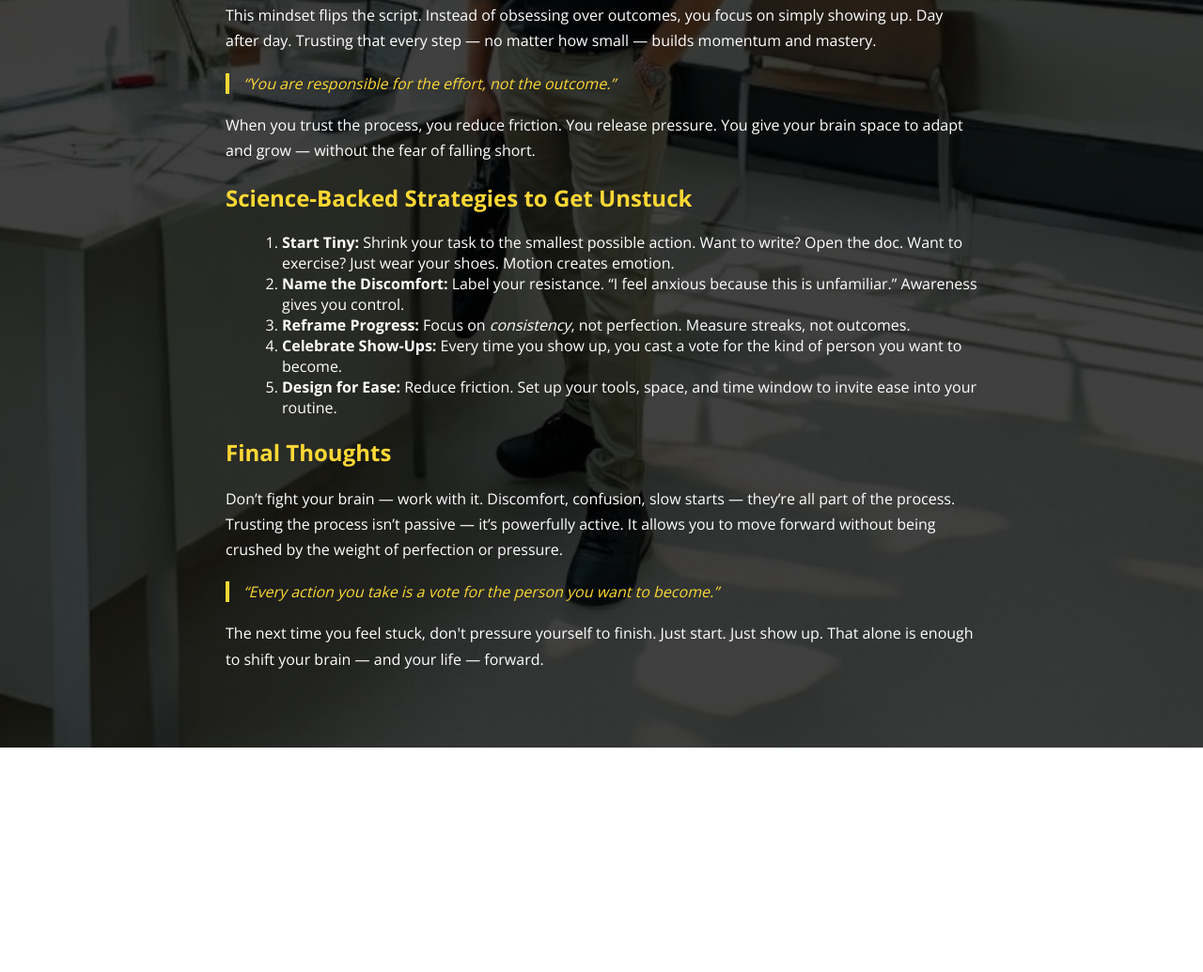
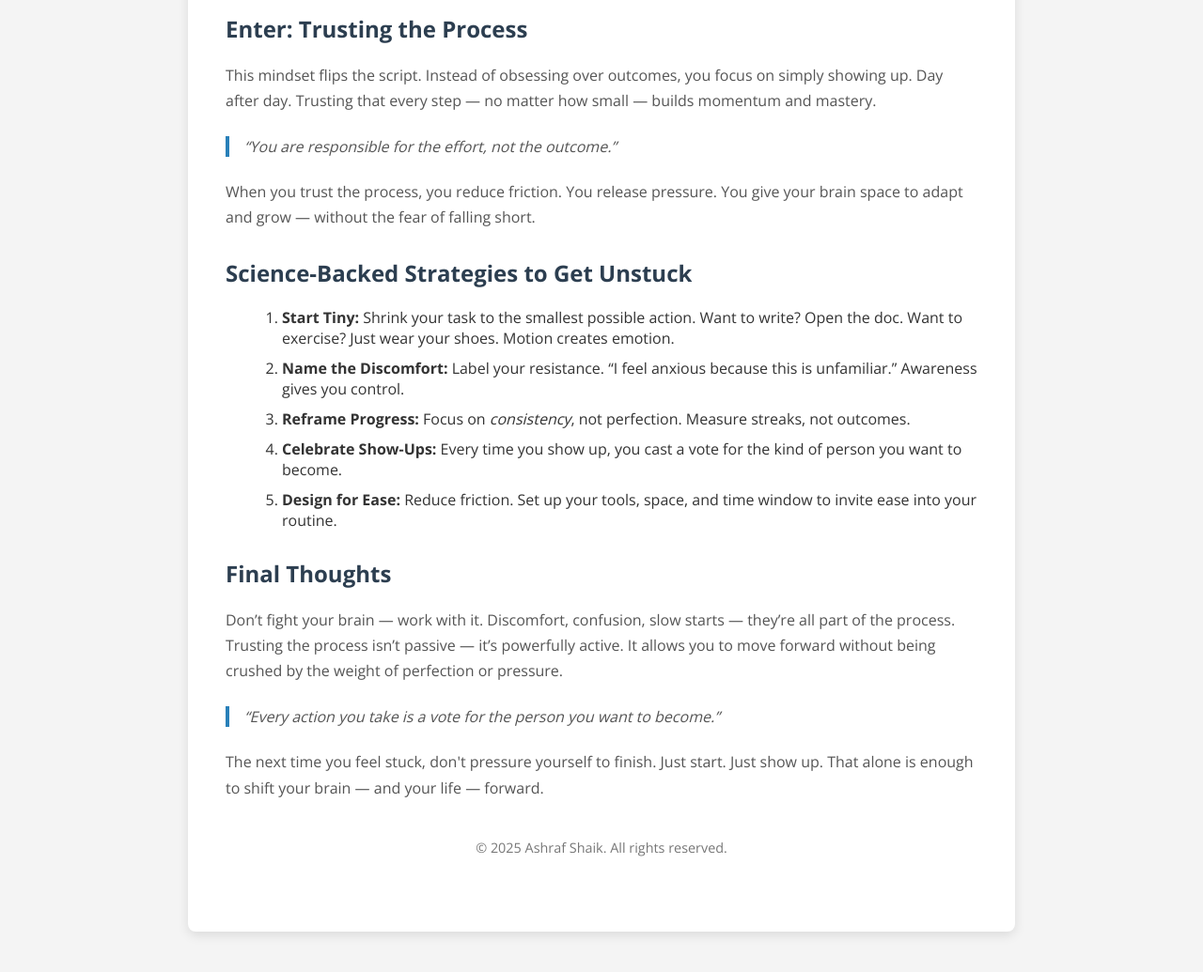
Before and after one commit to ashshaik-ai/ashshaik-ai.github.io, a plain HTML site: page start-stop-struggle.html in a window 1280 px wide. Shown: the part 753-1788 px from the top of the page at 94% size. Before the commit the page ends 1549 px from the top, so only its background shows below. Drawn offline with nearby package versions, Linux system fonts and the light colour scheme.

Commit message:
Update start-stop-struggle.html

```diff
--- a/start-stop-struggle.html
+++ b/start-stop-struggle.html
@@ -2,51 +2,65 @@
 <html lang="en">
 <head>
   <meta charset="UTF-8" />
-  <meta name="viewport" content="width=device-width, initial-scale=1.0" />
+  <meta name="viewport" content="width=device-width, initial-scale=1.0"/>
   <title>From Pressure to Peace: How Trusting the Process Unlocks True Progress</title>
   <link href="https://fonts.googleapis.com/css2?family=Open+Sans:wght@400;700&display=swap" rel="stylesheet">
   <style>
     body {
       margin: 0;
       font-family: 'Open Sans', sans-serif;
-      color: #fff;
-      background: linear-gradient(rgba(0, 0, 0, 0.75), rgba(0, 0, 0, 0.75)), url('dp3.jpg') no-repeat center center/cover;
+      color: #333;
+      background: #f4f4f4;
     }
     .container {
       max-width: 800px;
-      margin: auto;
-      padding: 60px 20px;
+      background: #fff;
+      margin: 60px auto;
+      padding: 40px;
+      border-radius: 8px;
+      box-shadow: 0 4px 12px rgba(0,0,0,0.1);
     }
     h1, h2 {
-      color: #fdd835;
+      color: #2c3e50;
+      margin-top: 1.2em;
     }
     p {
       line-height: 1.7;
-      margin-bottom: 20px;
+      margin-bottom: 1.2em;
+      color: #555;
     }
     blockquote {
-      border-left: 4px solid #fdd835;
-      padding-left: 15px;
-      margin: 20px 0;
+      border-left: 4px solid #2980b9;
+      padding-left: 16px;
+      margin: 24px 0;
       font-style: italic;
-      color: #fdd835;
+      color: #555;
     }
     ol {
       margin-left: 20px;
     }
+    ol li {
+      margin-bottom: 10px;
+    }
     a {
-      color: #fdd835;
+      color: #2980b9;
+      text-decoration: none;
+    }
+    footer {
+      text-align: center;
+      color: #777;
+      font-size: 0.9em;
+      margin-top: 40px;
+      padding-bottom: 40px;
     }
   </style>
 </head>
 <body>
   <div class="container">
     <h1>From Pressure to Peace: How Trusting the Process Unlocks True Progress</h1>
+    <p><em>Published: July 17, 2025</em></p>
 
     <p>We’ve all been there. A long list of goals. New habits to form. Big dreams to chase. Yet… you sit there, stuck. Not starting. Not continuing. Not finishing. Just worrying.</p>
-
-    <p>This paralysis isn’t laziness or lack of ambition. It’s your brain hitting the brakes. Especially when it senses discomfort — which learning and doing something new almost always involves.</p>
-
     <blockquote>“Discomfort isn’t a sign something is wrong — it’s a sign your brain is growing.”</blockquote>
 
     <h2>Why Do We Struggle to Begin?</h2>
@@ -54,14 +68,11 @@
 
     <h2>The Trap of Outcome-Oriented Thinking</h2>
     <p>When we obsess over results — "Will this work? When will I finish? What if I fail?" — our brain amplifies fear and perfectionism. This focus on the end outcome creates a mental loop that stalls action.</p>
-
     <blockquote>“Every time you show up — even for 5 minutes — you're watering your future self.”</blockquote>
 
     <h2>Enter: Trusting the Process</h2>
     <p>This mindset flips the script. Instead of obsessing over outcomes, you focus on simply showing up. Day after day. Trusting that every step — no matter how small — builds momentum and mastery.</p>
-
     <blockquote>“You are responsible for the effort, not the outcome.”</blockquote>
-
     <p>When you trust the process, you reduce friction. You release pressure. You give your brain space to adapt and grow — without the fear of falling short.</p>
 
     <h2>Science-Backed Strategies to Get Unstuck</h2>
@@ -75,10 +86,12 @@
 
     <h2>Final Thoughts</h2>
     <p>Don’t fight your brain — work with it. Discomfort, confusion, slow starts — they’re all part of the process. Trusting the process isn’t passive — it’s powerfully active. It allows you to move forward without being crushed by the weight of perfection or pressure.</p>
+    <blockquote>“Every action you take is a vote for the person you want to become.”</blockquote>
+    <p>The next time you feel stuck, don't pressure yourself to finish. Just start. Just show up. That alone is enough to shift your brain — and your life — forward.</p>
 
-    <blockquote>“Every action you take is a vote for the person you want to become.”</blockquote>
-
-    <p>The next time you feel stuck, don't pressure yourself to finish. Just start. Just show up. That alone is enough to shift your brain — and your life — forward.</p>
+    <footer>
+      &copy; 2025 Ashraf Shaik. All rights reserved.
+    </footer>
   </div>
 </body>
 </html>
```
